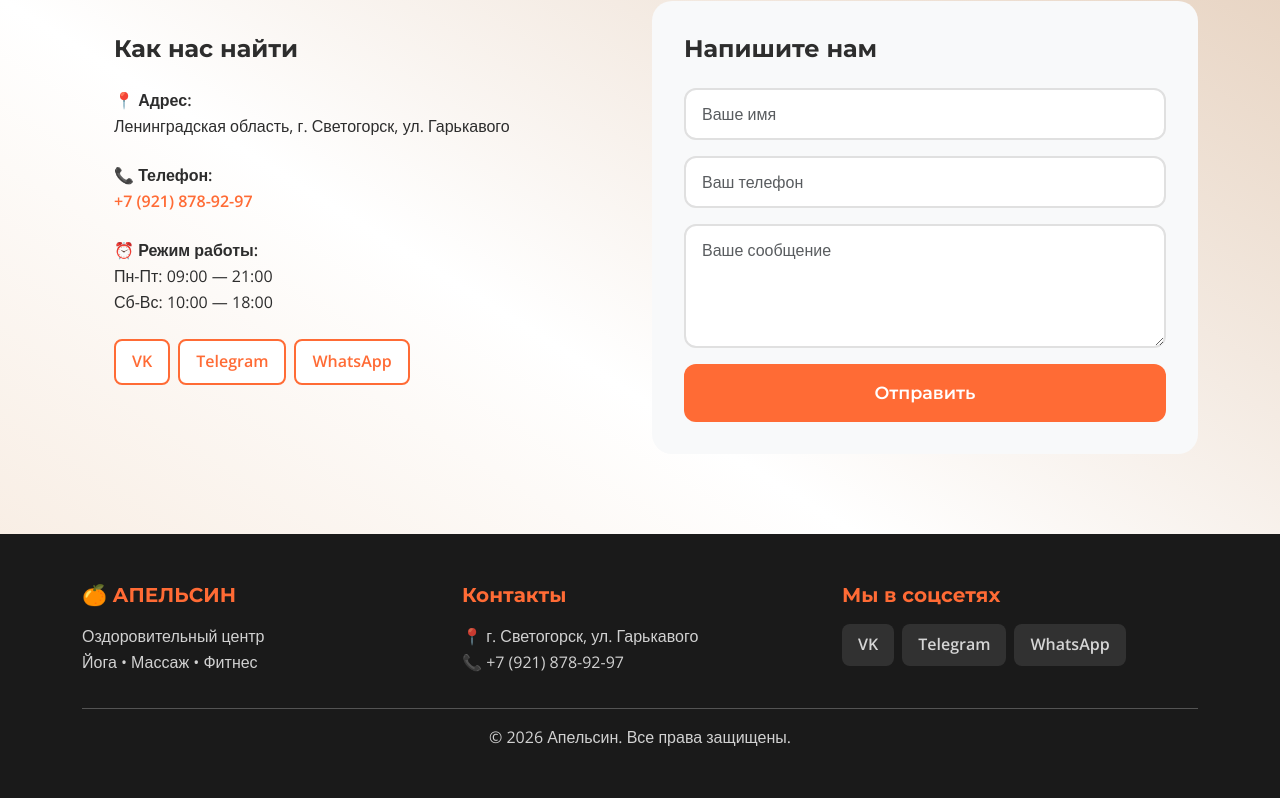
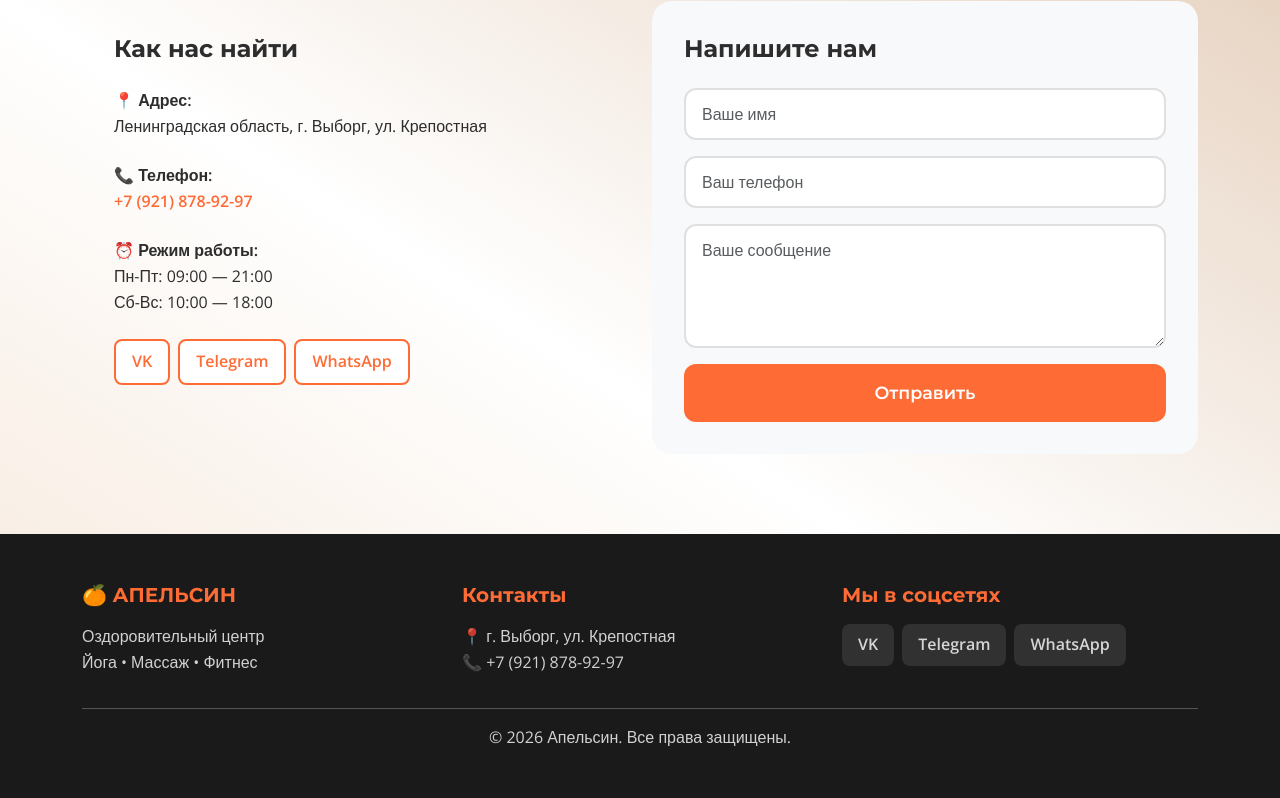
Before and after one commit to AndreevVitaly/ORANGE, a Django app: page / in a window 1280 px wide. Shown: the part 3202-4000 px from the top of the page. Run offline with Django 5.2, Linux system fonts and the light colour scheme; data comes from the database, SQL or seed files in the repository.

Commit message:
fix: обновить адрес на г. Выборг, ул. Крепостная

```diff
--- a/ORANGE/core/templates/core/base.html
+++ b/ORANGE/core/templates/core/base.html
@@ -84,7 +84,7 @@
           <div class="col-md-4">
             <h5>Контакты</h5>
             <p>
-              📍 г. Светогорск, ул. Гарькавого<br />
+              📍 г. Выборг, ул. Крепостная<br />
               📞 <a href="tel:+79218789297">+7 (921) 878-92-97</a>
             </p>
           </div>
--- a/ORANGE/core/templates/core/index.html
+++ b/ORANGE/core/templates/core/index.html
@@ -184,7 +184,7 @@
           <h4>Как нас найти</h4>
           <p>
             <strong>📍 Адрес:</strong><br />
-            Ленинградская область, г. Светогорск, ул. Гарькавого
+            Ленинградская область, г. Выборг, ул. Крепостная
           </p>
           <p>
             <strong>📞 Телефон:</strong><br />
--- a/core/templates/core/base.html
+++ b/core/templates/core/base.html
@@ -90,7 +90,7 @@
           <div class="col-md-4">
             <h5>Контакты</h5>
             <p>
-              📍 г. Светогорск, ул. Гарькавого<br />
+              📍 г. Выборг, ул. Крепостная<br />
               📞 <a href="tel:+79218789297">+7 (921) 878-92-97</a>
             </p>
           </div>
--- a/core/templates/core/index.html
+++ b/core/templates/core/index.html
@@ -220,7 +220,7 @@
           <h4>Как нас найти</h4>
           <p>
             <strong>📍 Адрес:</strong><br />
-            Ленинградская область, г. Светогорск, ул. Гарькавого
+            Ленинградская область, г. Выборг, ул. Крепостная
           </p>
           <p>
             <strong>📞 Телефон:</strong><br />
```
